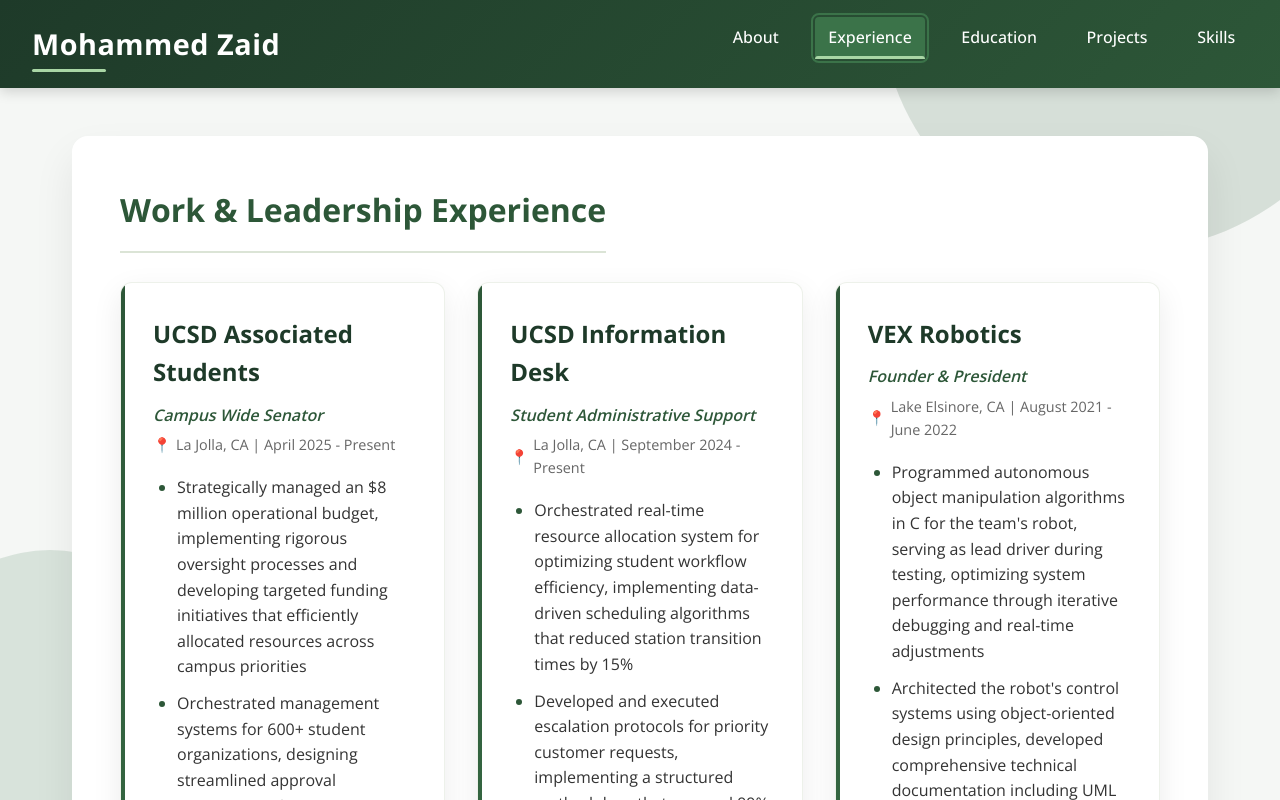
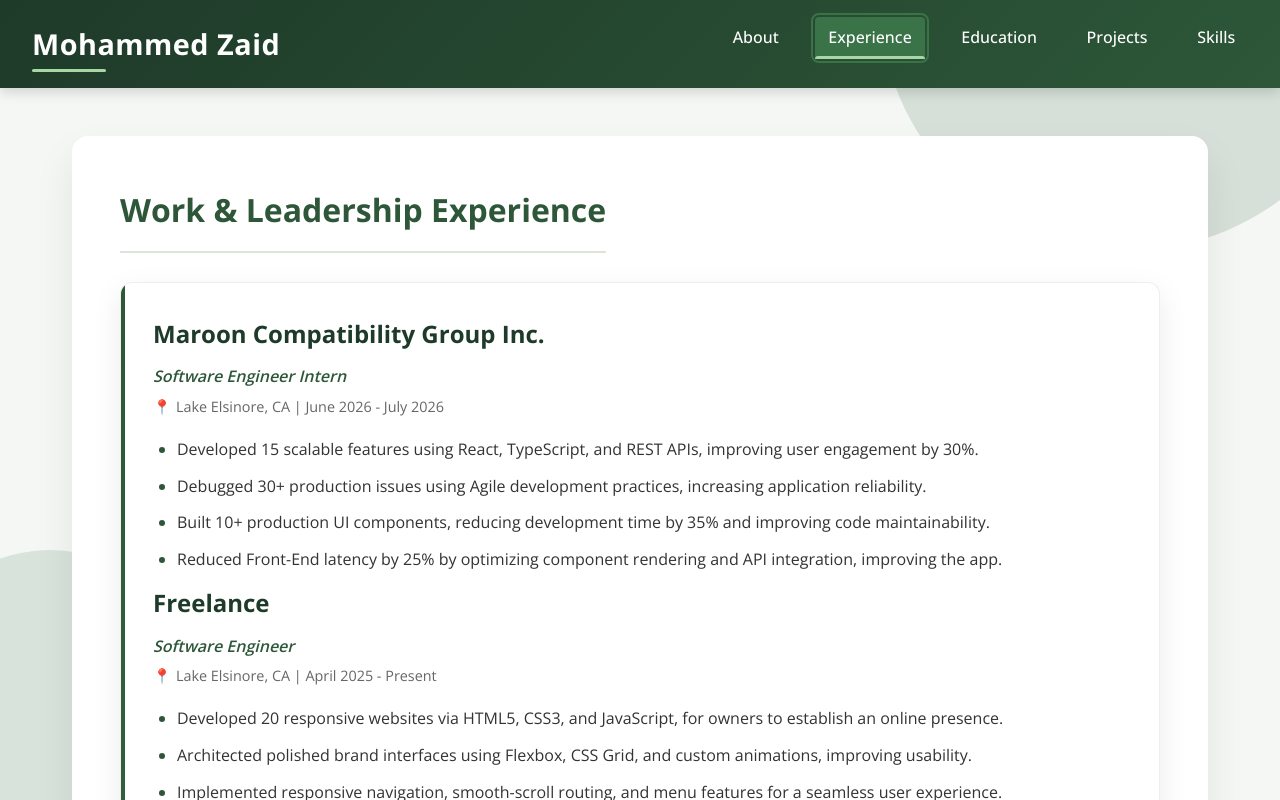
Before and after one commit to mzaid03/PersonalWeb, a React (Create React App) app: page / in a window 1280 px wide. Both pictures are taken after a click on the item "Experience". Shown: the top 800 px of the page. Built offline with nearby package versions, Linux system fonts and the light colour scheme.

Commit message:
new experience added

```diff
--- a/src/App.js
+++ b/src/App.js
@@ -272,49 +272,101 @@
     </motion.h2>
 
     <motion.div
- className="experience-grid"
- variants={staggerContainer}
- initial="hidden"
- animate="visible"
+      className="experience-item card-effect"
+      initial={{ opacity: 0, y: 20 }}
+      animate={{ opacity: 1, y: 0 }}
+      transition={{ delay: 0.3, duration: 0.7 }}
+      whileHover={{
+        y: -10,
+        boxShadow: "0 15px 30px rgba(0,0,0,0.15)"
+      }}
     >
- <motion.div className="experience-item card-effect" variants={staggerItem}>
+      <div className="experience-header">
+        <h3>Maroon Compatibility Group Inc.</h3>
+        <p className="position">Software Engineer Intern</p>
+        <p className="location-date">
+          Lake Elsinore, CA | June 2026 - July 2026
+        </p>
+      </div>
+
+      <ul>
+        <li>Developed 15 scalable features using React, TypeScript, and REST APIs, improving user engagement by 30%.</li>
+        <li>Debugged 30+ production issues using Agile development practices, increasing application reliability.</li>
+        <li>Built 10+ production UI components, reducing development time by 35% and improving code maintainability.</li>
+        <li>Reduced Front-End latency by 25% by optimizing component rendering and API integration, improving the app.</li>
+      </ul>
+
+      <div className="experience-header">
+        <h3>Freelance</h3>
+        <p className="position">Software Engineer</p>
+        <p className="location-date">
+          Lake Elsinore, CA | April 2025 - Present
+        </p>
+      </div>
+
+      <ul>
+        <li>Developed 20 responsive websites via HTML5, CSS3, and JavaScript, for owners to establish an online presence.</li>
+        <li>Architected polished brand interfaces using Flexbox, CSS Grid, and custom animations, improving usability.</li>
+        <li>Implemented responsive navigation, smooth-scroll routing, and menu features for a seamless user experience.</li>
+        <li>Collaborated with the client to gather feedback and refine site features based on evolving business needs.</li>
+      </ul>
+
+      <div className="experience-header">
+        <h3>Muslim Tech Collaborative</h3>
+        <p className="position">Member</p>
+        <p className="location-date">
+          La Jolla, CA | April 2024 - Present
+        </p>
+      </div>
+
+      <ul>
+        <li>Constructed 10+ full-stack apps using React/Node.js, applying agile sprints to boost member skills.</li>
+        <li>Developed ML pipelines with TensorFlow, streamlining preprocessing and training to reach 99% accuracy.</li>
+        <li>Led more than 30 collaborative projects, enforcing Git/Agile practices to cut delivery time by 35%.</li>
+        <li>Facilitated 10+ resume workshops, creating ATS-ready templates that improved internship callbacks by 30%.</li>
+      </ul>
+
       <div className="experience-header">
         <h3>UCSD Associated Students</h3>
         <p className="position">Campus Wide Senator</p>
- <p className="location-date">La Jolla, CA | April 2025 - Present</p>
+        <p className="location-date">
+          La Jolla, CA | April 2025 - Present
+        </p>
       </div>
+
       <ul>
         <li>Strategically managed an $8 million operational budget, implementing rigorous oversight processes and developing targeted funding initiatives that efficiently allocated resources across campus priorities</li>
         <li>Orchestrated management systems for 600+ student organizations, designing streamlined approval processes and resource allocation protocols that enhanced club operations and campus engagement</li>
         <li>Advocated for comprehensive student needs through data driven policy development, collaborating with administration to implement solutions that measurably improved campus experience and services</li>
         <li>Executed critical departmental decisions through structured analysis frameworks, ensuring alignment with strategic objectives while maintaining transparent communication with stakeholders</li>
       </ul>
- </motion.div>
 
- <motion.div className="experience-item card-effect" variants={staggerItem}>
       <div className="experience-header">
         <h3>UCSD Information Desk</h3>
         <p className="position">Student Administrative Support</p>
- <p className="location-date">La Jolla, CA | September 2024 - Present</p>
+        <p className="location-date">
+          La Jolla, CA | September 2024 - Present
+        </p>
       </div>
+
       <ul>
         <li>Orchestrated real-time resource allocation system for optimizing student workflow efficiency, implementing data-driven scheduling algorithms that reduced station transition times by 15%</li>
         <li>Developed and executed escalation protocols for priority customer requests, implementing a structured methodology that ensured 99% on-time delivery of complex orders while maintaining quality standards</li>
       </ul>
- </motion.div>
 
- <motion.div className="experience-item card-effect" variants={staggerItem}>
       <div className="experience-header">
         <h3>VEX Robotics</h3>
- <p className="position">Founder & President</p>
- <p className="location-date">Lake Elsinore, CA | August 2021 - June 2022</p>
+        <p className="position">Founder &amp; President</p>
+        <p className="location-date">
+          Lake Elsinore, CA | August 2021 - June 2022
+        </p>
       </div>
+
       <ul>
         <li>Programmed autonomous object manipulation algorithms in C for the team's robot, serving as lead driver during testing, optimizing system performance through iterative debugging and real-time adjustments</li>
         <li>Architected the robot's control systems using object-oriented design principles, developed comprehensive technical documentation including UML diagrams, and system architecture specifications</li>
         <li>Pioneered school's first-ever finals appearance in VEX Robotics competition, implementing advanced MatLab simulations for motion planning and mechanical stress analysis that secured 2nd place overall</li>
       </ul>
- </motion.div>
     </motion.div>
   </motion.section>
 )}
```
Lines whose indentation alone changed are shown as unchanged.
